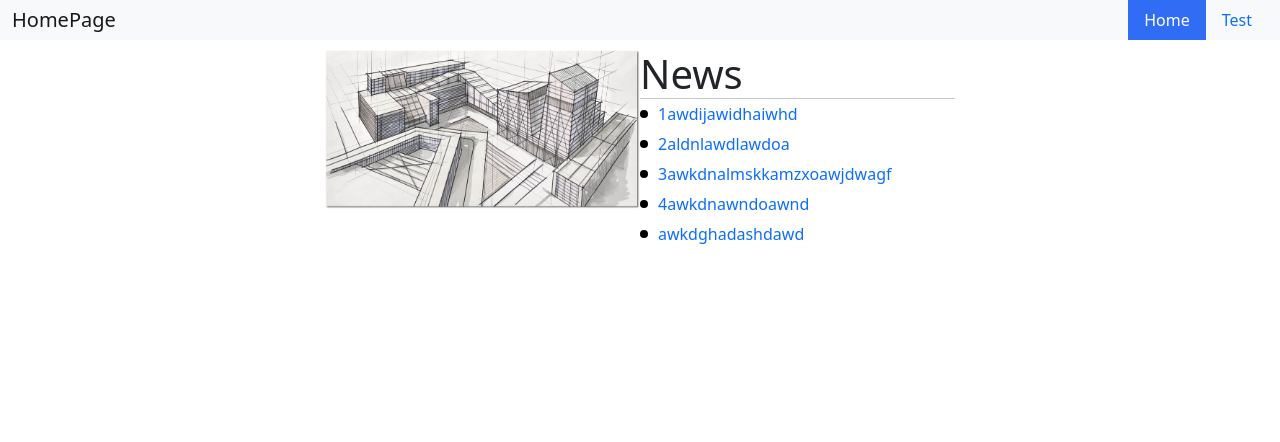
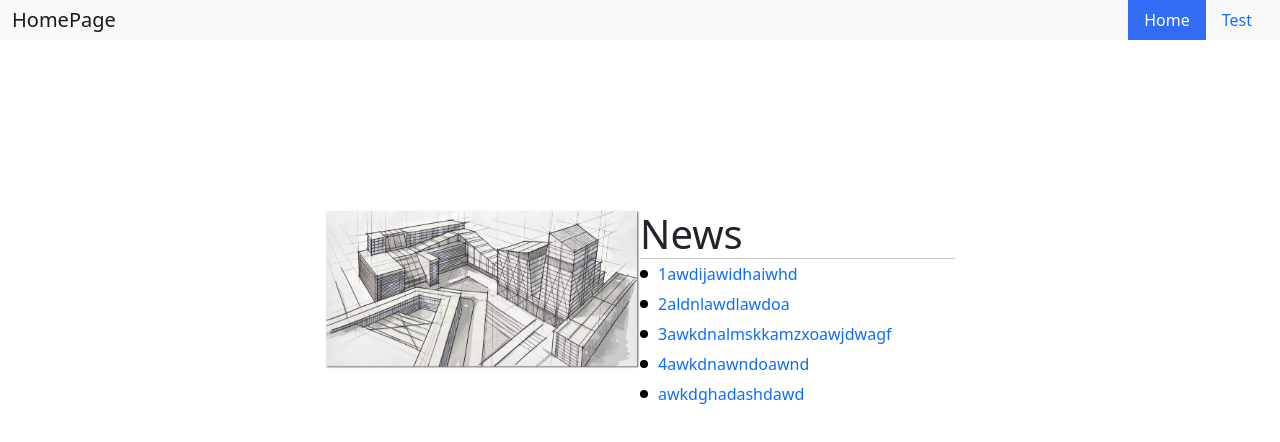
Before and after one commit to Smart-financial-class/HomePage, a Vue app in the folder HomePage-SourceCode/: page /#/ in a window 1280 px wide. Shown: the top 442 px of the page. Built offline with nearby package versions, Linux system fonts and the light colour scheme.

Commit message:
更改了布局

```diff
--- a/HomePage-SourceCode/src/components/HomePage.vue
+++ b/HomePage-SourceCode/src/components/HomePage.vue
@@ -25,11 +25,15 @@ export default {
 </script>
 
 <style scoped>
+.root {
+  height: 100%;
+}
+
 .body {
   display: flex;
   justify-content: center;
   align-items: center;
-  height: 100%;
+  height: 80%;
   margin: 10px;
 }
 
```
Also changed, not shown: 1 other file (tests, documents, lock files or other folders).
